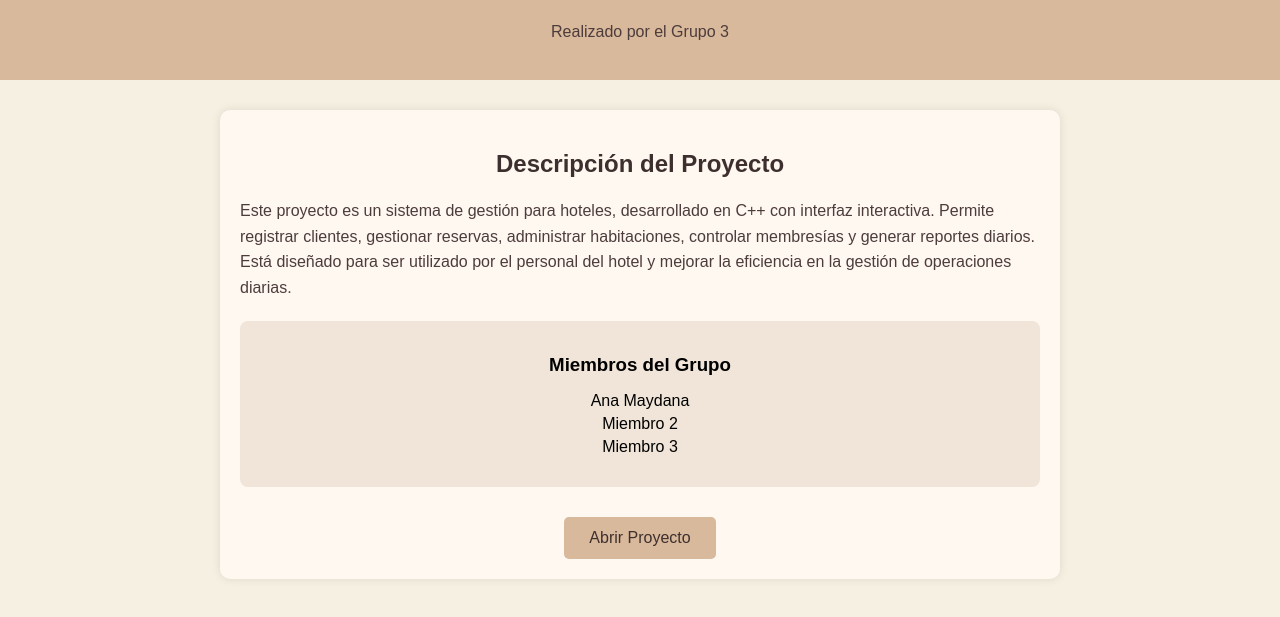
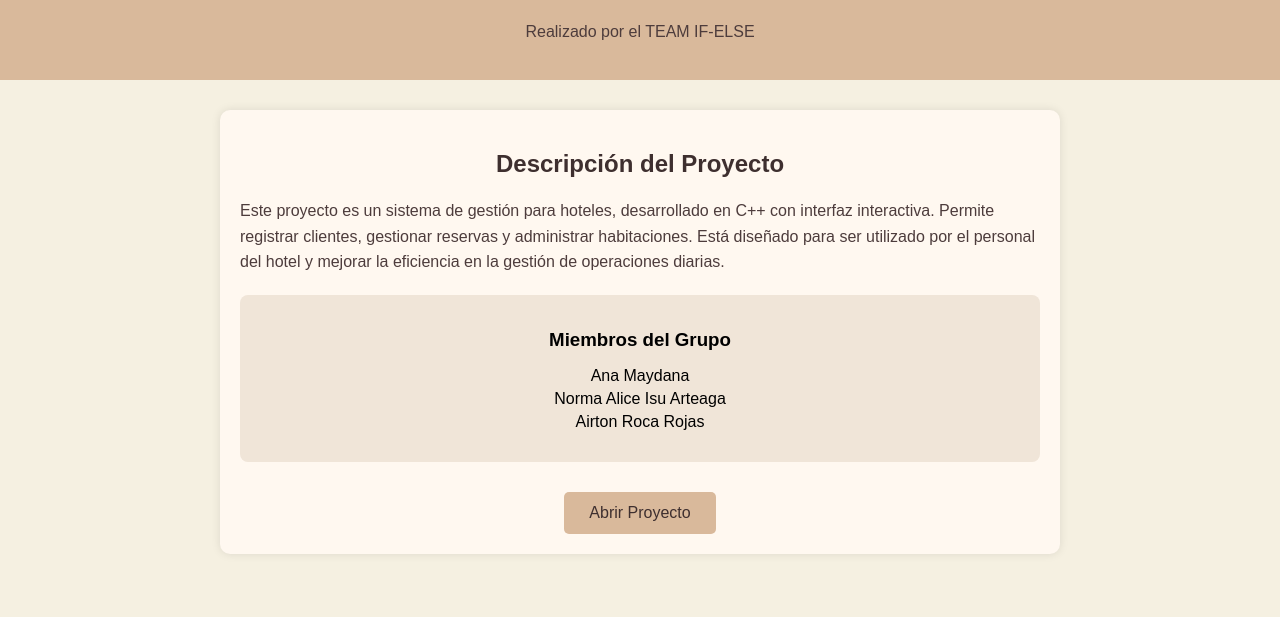
Before and after one commit to AnaMaydana/proyectoSFprog3, a plain HTML site: page index.html in a window 1280 px wide. Shown: the part 81-698 px from the top of the page. Drawn offline with Linux system fonts and the light colour scheme.

Commit message:
index para proyecto
Updated project team name and member list in index.html.

```diff
--- a/index.html
+++ b/index.html
@@ -78,14 +78,14 @@
 
 <header>
     <h1>Proyecto Grupal: Sistema de Gestión de Hotel</h1>
-    <p>Realizado por el Grupo 3</p>
+    <p>Realizado por el TEAM IF-ELSE</p>
 </header>
 
 <main>
     <h2>Descripción del Proyecto</h2>
     <p>
         Este proyecto es un sistema de gestión para hoteles, desarrollado en C++ con interfaz interactiva.
-        Permite registrar clientes, gestionar reservas, administrar habitaciones, controlar membresías y generar reportes diarios.
+        Permite registrar clientes, gestionar reservas y administrar habitaciones.
         Está diseñado para ser utilizado por el personal del hotel y mejorar la eficiencia en la gestión de operaciones diarias.
     </p>
 
@@ -93,8 +93,8 @@
         <h3>Miembros del Grupo</h3>
         <ul>
             <li>Ana Maydana</li>
-            <li>Miembro 2</li>
-            <li>Miembro 3</li>
+            <li>Norma Alice Isu Arteaga</li>
+            <li>Airton Roca Rojas</li></li>
         </ul>
     </div>
 
```
